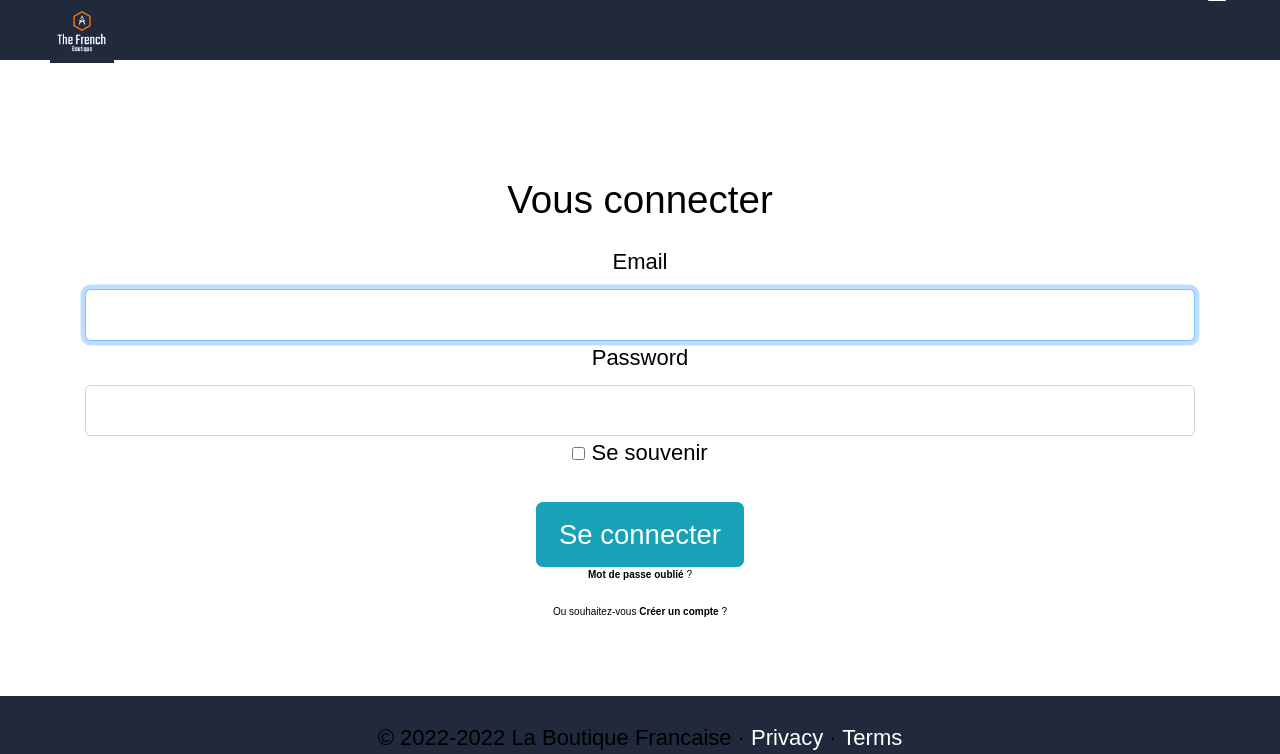
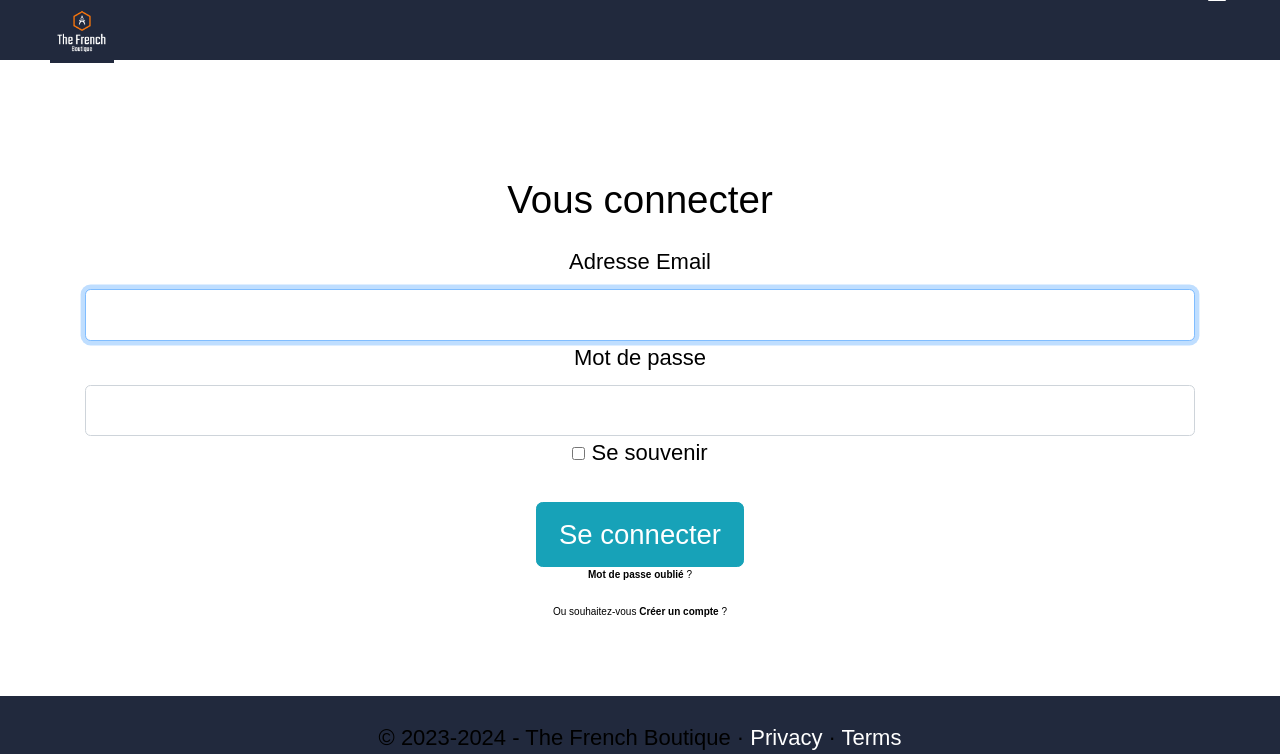
Before and after one commit to JeremyMcdr/DWWMEcommerce, a Symfony app: template templates/security/login.html.twig in a window 1280 px wide. Shown: the part 55-809 px from the top of the page. Run offline with Twig, Linux system fonts and the light colour scheme; the template is opened without the code that fills it, so the values that code supplies are empty; some libraries are stand-ins or nearby versions.

Commit message:
Modification Orthographique

```diff
--- a/templates/base.html.twig
+++ b/templates/base.html.twig
@@ -223,7 +223,7 @@
 
 </main>
 <footer class="footer-custom">
-    <p class="footer-p">&copy; 2022-2022 La Boutique Francaise &middot; <a href="#">Privacy</a> &middot; <a href="#">Terms</a></p>
+    <p class="footer-p">&copy; 2023-2024 - The French Boutique &middot; <a href="#">Privacy</a> &middot; <a href="#">Terms</a></p>
 </footer>
 <script src="https://code.jquery.com/jquery-3.5.1.slim.min.js"></script>
 <script src="{{ asset('assets/js/bootstrap.bundle.js')}}"></script>
--- a/templates/security/login.html.twig
+++ b/templates/security/login.html.twig
@@ -21,9 +21,9 @@
         {% endif %}
 
         <h1 class="h3 mb-3 font-weight-normal ">Vous connecter</h1>
-        <label for="inputEmail">Email</label>
+        <label for="inputEmail">Adresse Email</label>
         <input type="email" value="{{ last_username }}" name="email" id="inputEmail" class="form-control" autocomplete="email" required autofocus>
-        <label for="inputPassword">Password</label>
+        <label for="inputPassword">Mot de passe</label>
         <input type="password" name="password" id="inputPassword" class="form-control" autocomplete="current-password" required>
 
         <input type="hidden" name="_csrf_token"
```
